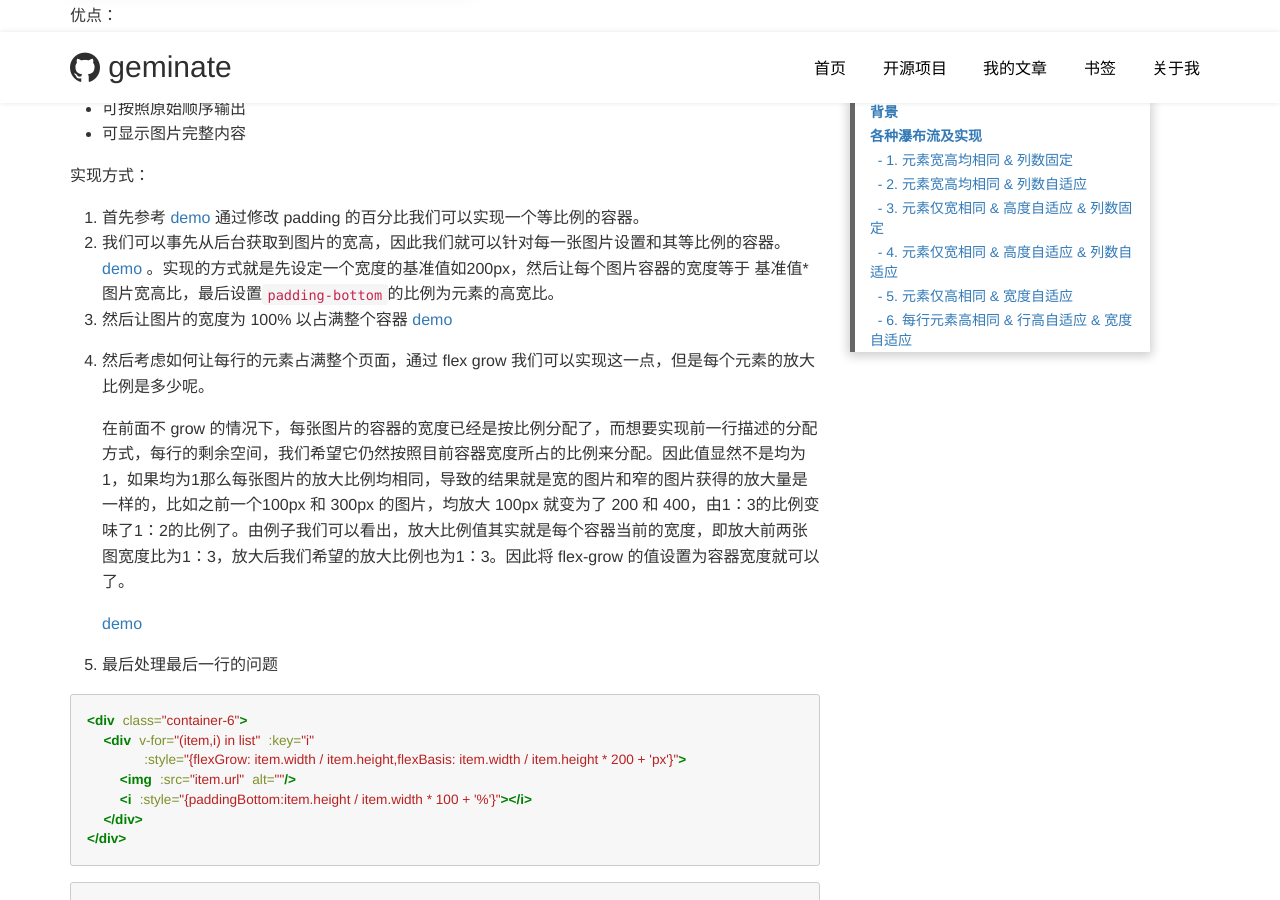
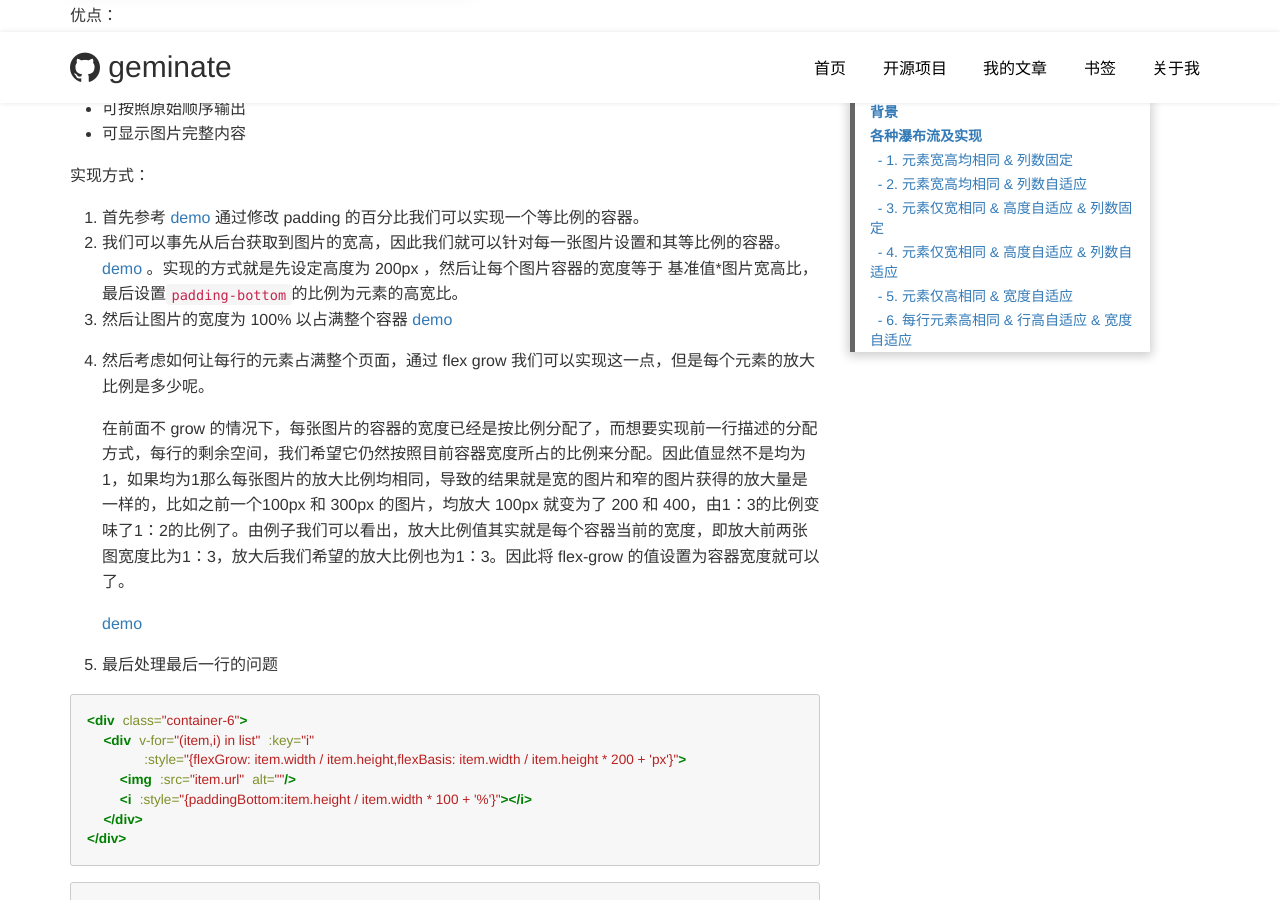
Before and after one commit to geminate/geminate.github.io, a Jekyll site: the page built from _posts/2023/2023-02-02-常见瀑布流及最佳实践.md, in a window 1280 px wide and 900 px high, scrolled down 9269 px. Built offline with Jekyll 4.4.1, drawn with Linux system fonts in a browser that asks for light colours.

Commit message:
2023-02-02-常见瀑布流及最佳实践.md

```diff
--- a/_posts/2023/2023-02-02-常见瀑布流及最佳实践.md
+++ b/_posts/2023/2023-02-02-常见瀑布流及最佳实践.md
@@ -308,7 +308,7 @@
 
 实现方式：
 1. 首先参考 [demo](https://jsbin.com/lurosan/edit?html,css,js,output) 通过修改 padding 的百分比我们可以实现一个等比例的容器。
-2. 我们可以事先从后台获取到图片的宽高，因此我们就可以针对每一张图片设置和其等比例的容器。[demo](https://jsbin.com/zepofud/3/edit?html,css,output) 。实现的方式就是先设定一个宽度的基准值如200px，然后让每个图片容器的宽度等于 基准值*图片宽高比，最后设置``padding-bottom``的比例为元素的高宽比。
+2. 我们可以事先从后台获取到图片的宽高，因此我们就可以针对每一张图片设置和其等比例的容器。[demo](https://jsbin.com/zepofud/3/edit?html,css,output) 。实现的方式就是先设定高度为 200px ，然后让每个图片容器的宽度等于 基准值*图片宽高比，最后设置``padding-bottom``的比例为元素的高宽比。
 3. 然后让图片的宽度为 100% 以占满整个容器 [demo](https://jsbin.com/zepofud/6/edit?html,css,output)
 4. 然后考虑如何让每行的元素占满整个页面，通过 flex grow 我们可以实现这一点，但是每个元素的放大比例是多少呢。
 
```
